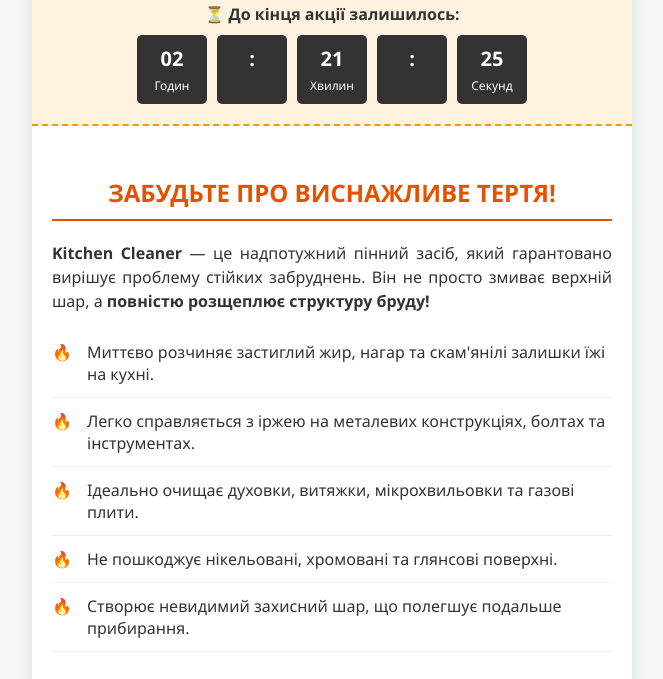
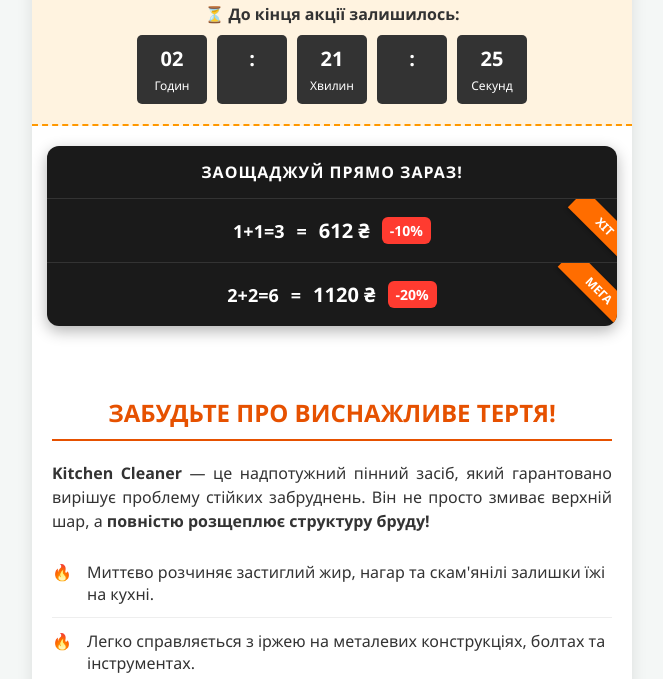
Before and after one commit to emoghoul2007/Kitchen_Cleaner, a plain HTML site: page index.html in a window 1280 px wide. Shown: the part 1175-1854 px from the top of the page, without its empty margins (308-971 px from the left). Drawn offline with Linux system fonts and the light colour scheme.

Commit message:
index.html

```diff
--- a/index.html
+++ b/index.html
@@ -42,6 +42,70 @@ src="https://www.facebook.com/tr?id=2405027109911372&ev=PageView&noscript=1"
         .timer { display: flex; justify-content: center; gap: 10px; }
         .time-block { background: #333; color: #fff; padding: 10px; border-radius: 5px; min-width: 50px; font-size: 20px; font-weight: bold; text-align: center; }
         .time-label { display: block; font-size: 12px; font-weight: normal; margin-top: 5px; }
+
+        /* --- НОВИЙ БЛОК КОМБО-ЦІН (Темний) --- */
+        .combo-offers {
+            background: #1a1a1a;
+            border-radius: 12px;
+            margin: 20px 15px;
+            color: white;
+            box-shadow: 0 5px 15px rgba(0,0,0,0.3);
+            overflow: hidden;
+        }
+        .combo-title {
+            text-align: center;
+            text-transform: uppercase;
+            font-weight: 900;
+            font-size: 16px;
+            padding: 15px;
+            letter-spacing: 1px;
+            border-bottom: 1px solid #333;
+        }
+        .combo-row {
+            position: relative;
+            display: flex;
+            justify-content: center;
+            align-items: center;
+            padding: 18px 15px;
+            border-bottom: 1px solid #333;
+            overflow: hidden;
+        }
+        .combo-row:last-child {
+            border-bottom: none;
+        }
+        .combo-text {
+            font-size: 18px;
+            font-weight: bold;
+            display: flex;
+            align-items: center;
+            gap: 12px;
+            z-index: 2;
+        }
+        .combo-price {
+            font-size: 20px;
+        }
+        .discount-badge {
+            background: #ff3b30;
+            color: white;
+            padding: 4px 8px;
+            border-radius: 6px;
+            font-size: 14px;
+            font-weight: bold;
+        }
+        .ribbon {
+            position: absolute;
+            right: -28px;
+            top: 15px;
+            background: #ff6d00;
+            color: #fff;
+            padding: 4px 30px;
+            font-size: 12px;
+            font-weight: 900;
+            transform: rotate(45deg);
+            text-transform: uppercase;
+            box-shadow: 0 2px 4px rgba(0,0,0,0.3);
+            z-index: 1;
+        }
 
         .content { padding: 20px; }
         .section-title { text-align: center; color: #E65100; border-bottom: 2px solid #E65100; padding-bottom: 10px; margin-top: 30px; margin-bottom: 20px; font-weight: 900; text-transform: uppercase;}
@@ -152,6 +216,28 @@ src="https://www.facebook.com/tr?id=2405027109911372&ev=PageView&noscript=1"
                     <div class="time-block">:<span class="time-label">&nbsp;</span></div>
                     <div class="time-block"><span id="seconds">30</span><span class="time-label">Секунд</span></div>
                 </div>
+            </div>
+        </div>
+
+        <div class="combo-offers">
+            <div class="combo-title">ЗАОЩАДЖУЙ ПРЯМО ЗАРАЗ!</div>
+            <div class="combo-row">
+                <div class="combo-text">
+                    <span>1+1=3</span>
+                    <span>=</span>
+                    <span class="combo-price">612 ₴</span>
+                    <span class="discount-badge">-10%</span>
+                </div>
+                <div class="ribbon">ХІТ</div>
+            </div>
+            <div class="combo-row">
+                <div class="combo-text">
+                    <span>2+2=6</span>
+                    <span>=</span>
+                    <span class="combo-price">1120 ₴</span>
+                    <span class="discount-badge">-20%</span>
+                </div>
+                <div class="ribbon">МЕГА</div>
             </div>
         </div>
 
@@ -275,8 +361,8 @@ src="https://www.facebook.com/tr?id=2405027109911372&ev=PageView&noscript=1"
                         <label for="quantity">Оберіть варіант замовлення:</label>
                         <select id="quantity" name="quantity" required>
                             <option value="1 шт - 340 грн">1 штука - 340 грн</option>
-                            <option value="Акція 1+1=3 - 680 грн" selected>🔥 АКЦІЯ 1+1=3 (Отримати 3 шт) - 680 грн</option>
-                            <option value="Акція 2+2=6 - 1360 грн">🔥 АКЦІЯ 2+2=6 (Отримати 6 шт) - 1360 грн</option>
+                            <option value="Акція 1+1=3 - 612 грн" selected>🔥 ХІТ: 1+1=3 (Отримати 3 шт) - 612 грн</option>
+                            <option value="Акція 2+2=6 - 1120 грн">🔥 МЕГА: 2+2=6 (Отримати 6 шт) - 1120 грн</option>
                             <option value="Інша кількість">Інша кількість (вказати менеджеру)</option>
                         </select>
                     </div>
```
